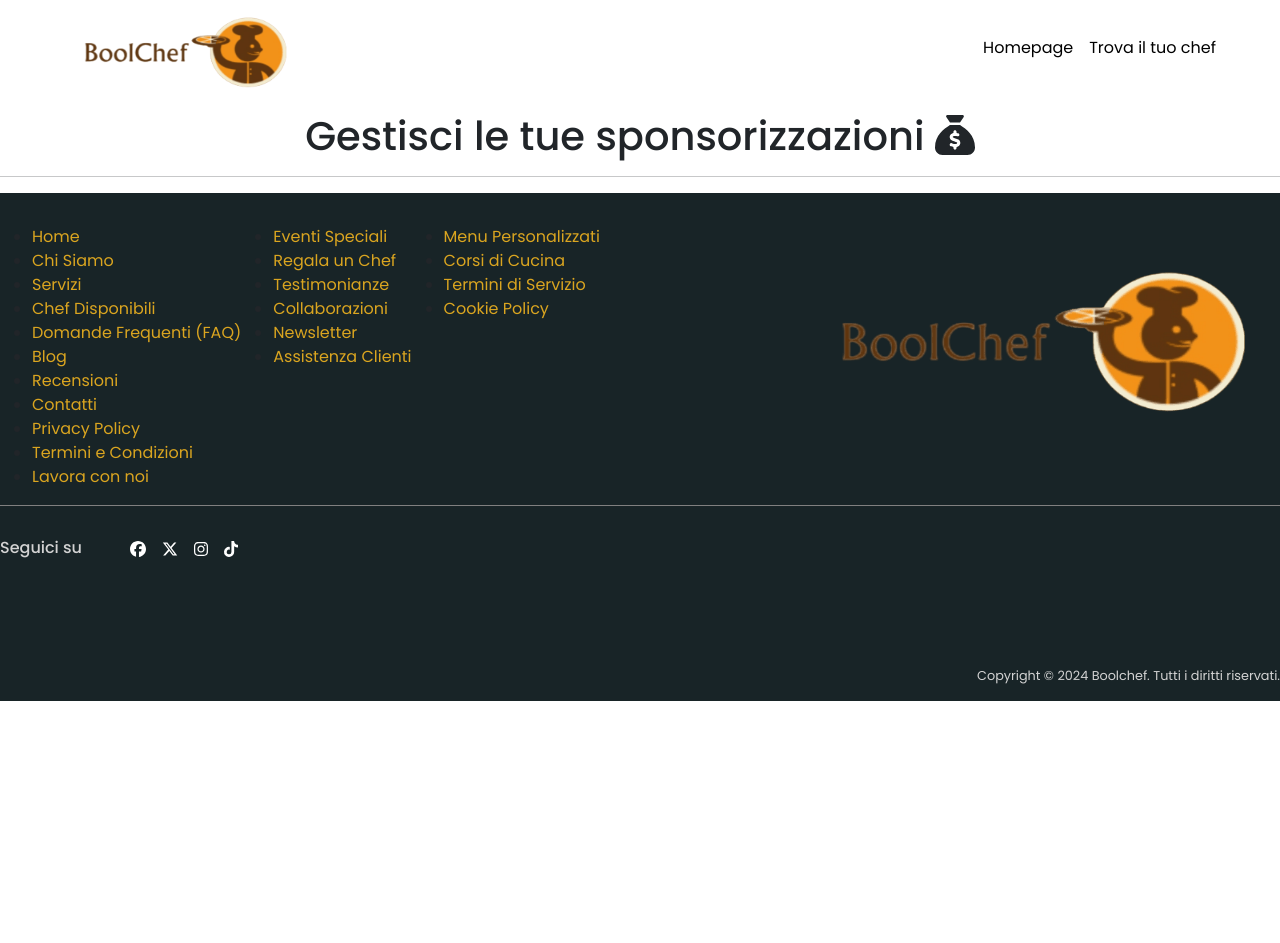
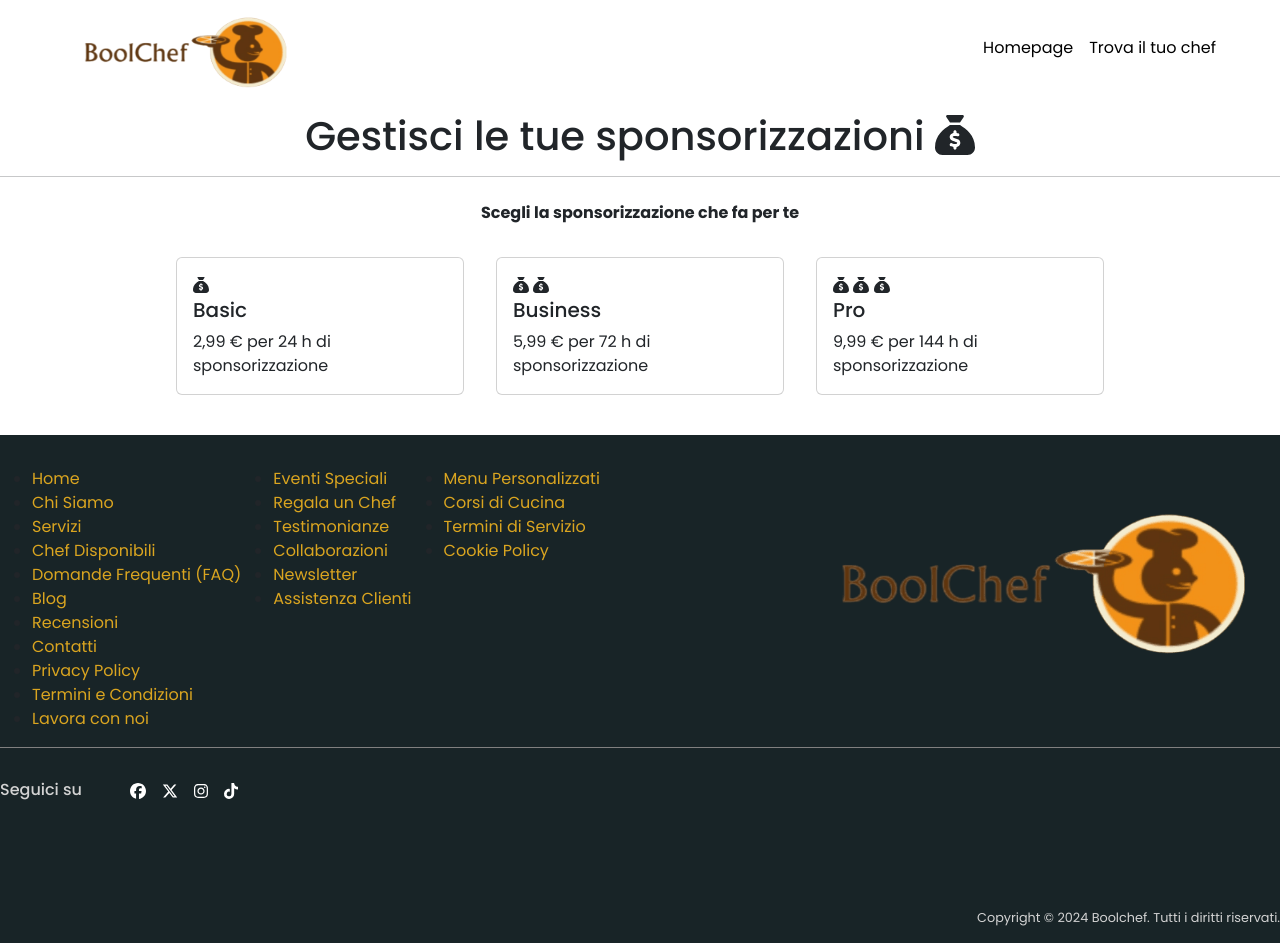
Before and after one commit to VitoMarino/vue-boolchef, a Vue app in the folder boolchef/: page /sponsorship in a window 1280 px wide. Before the commit the page ends 800 px from the top, so only its background shows below. Built offline with nearby package versions, Linux system fonts and the light colour scheme.

Commit message:
Aggiusti vari

```diff
--- a/boolchef/src/components/HomePage/BecomeAChef.vue
+++ b/boolchef/src/components/HomePage/BecomeAChef.vue
@@ -13,11 +13,7 @@
     </div>
     <div>
 
-      <router-link :to="{name: 'access'}">
-        <button>
-          Registrati o accedi
-        </button>
-      </router-link>
+      <a class="btn btn-primary" href="http://127.0.0.1:8000/login">Registrati o accedi</a>
 
     </div>
   </section>
--- a/boolchef/src/pages/user/SponsorShip.vue
+++ b/boolchef/src/pages/user/SponsorShip.vue
@@ -7,8 +7,45 @@
         Gestisci le tue sponsorizzazioni <i class="fa-solid fa-sack-dollar"></i>
     </h1>
     <hr>
+
+    <div class="d-flex justify-content-center mt-4">
+        <p>
+            <strong>Scegli la sponsorizzazione che fa per te</strong>
+        </p>
+    </div>
+
+    <div class="d-flex justify-content-center mb-4">
+        <div class="card my_card m-3" style="width: 18rem">
+            <div class="card-body">
+                <i class="fa-solid fa-sack-dollar"></i>
+                <h5 class="card-title">Basic</h5>
+                <p class="card-text">
+                    2,99 € per 24 h di sponsorizzazione
+                </p>
+            </div>
+        </div>
+
+        <div class="card my_card m-3" style="width: 18rem">
+            <div class="card-body">
+                <i class="fa-solid fa-sack-dollar"></i> <i class="fa-solid fa-sack-dollar"></i>
+                <h5 class="card-title">Business</h5>
+                <p class="card-text">
+                    5,99 € per 72 h di sponsorizzazione
+                </p>
+            </div>
+        </div>
+
+        <div class="card my_card m-3" style="width: 18rem">
+            <div class="card-body">
+                <i class="fa-solid fa-sack-dollar"></i> <i class="fa-solid fa-sack-dollar"></i> <i
+                    class="fa-solid fa-sack-dollar"></i>
+                <h5 class="card-title">Pro</h5>
+                <p class="card-text">
+                    9,99 € per 144 h di sponsorizzazione
+                </p>
+            </div>
+        </div>
+    </div>
 </template>
 
-<style>
-
-</style>
+<style></style>
```
